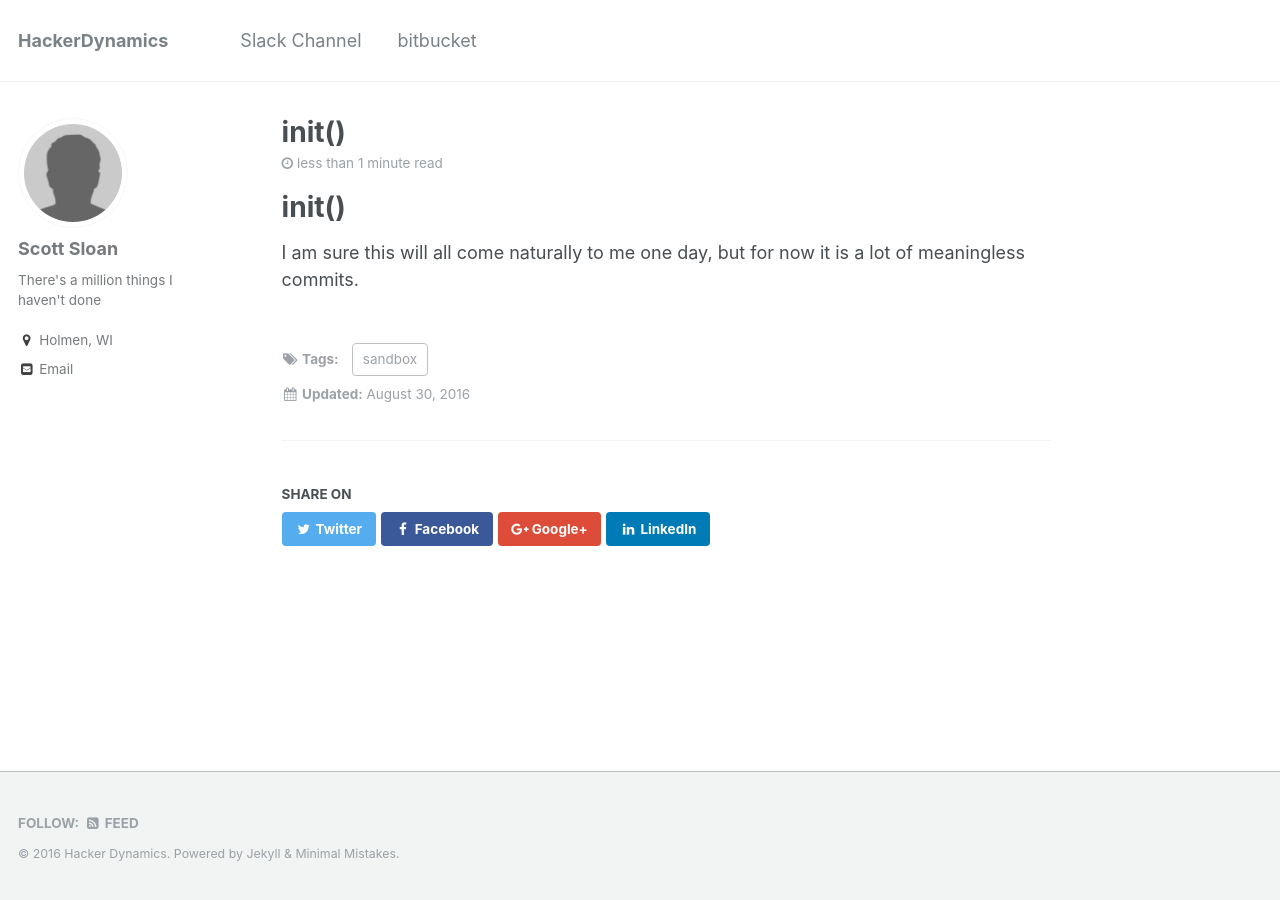
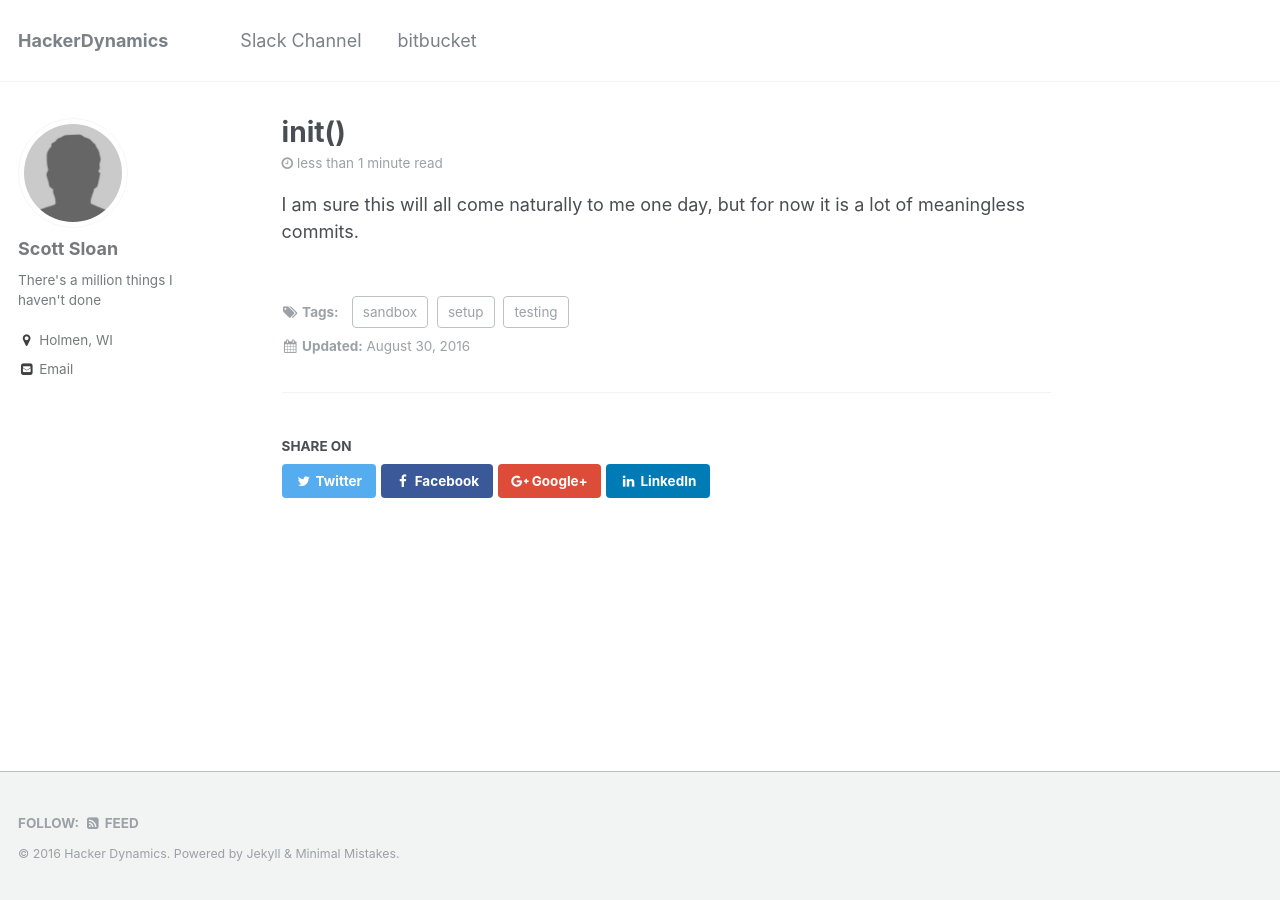
Before and after one commit to hackerdynamics/hackerdynamics, a Jekyll site: the page built from _posts/2016-08-30-init.md, in a window 1280 px wide. Built offline with Jekyll 4.4.1, drawn with Linux system fonts in a browser that asks for light colours.

Commit message:
Remove the double title

```diff
--- a/_posts/2016-08-30-init.md
+++ b/_posts/2016-08-30-init.md
@@ -2,9 +2,10 @@
 modified: 2016-08-30
 title: init()
 excerpt: "Hello World"
-tags: [sandbox]
+tags:
+  - sandbox
+  - setup
+  - testing
 ---
 
-# init()
-
 I am sure this will all come naturally to me one day, but for now it is a lot of meaningless commits.
```
